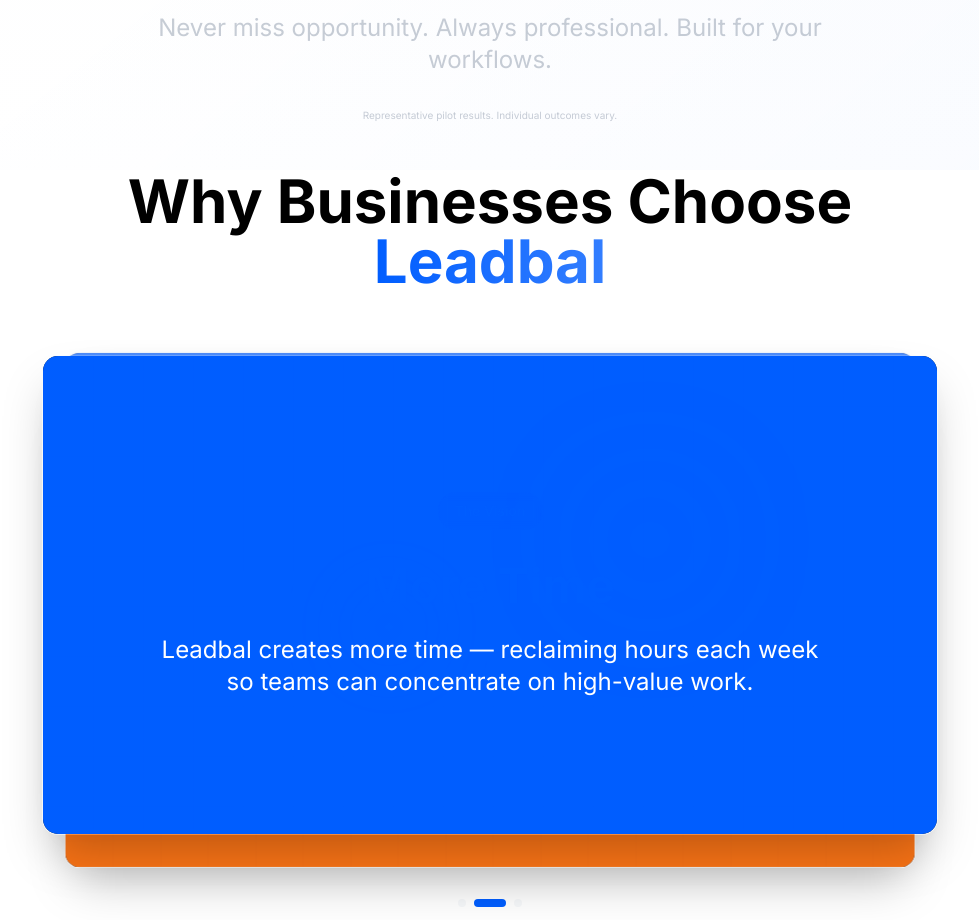
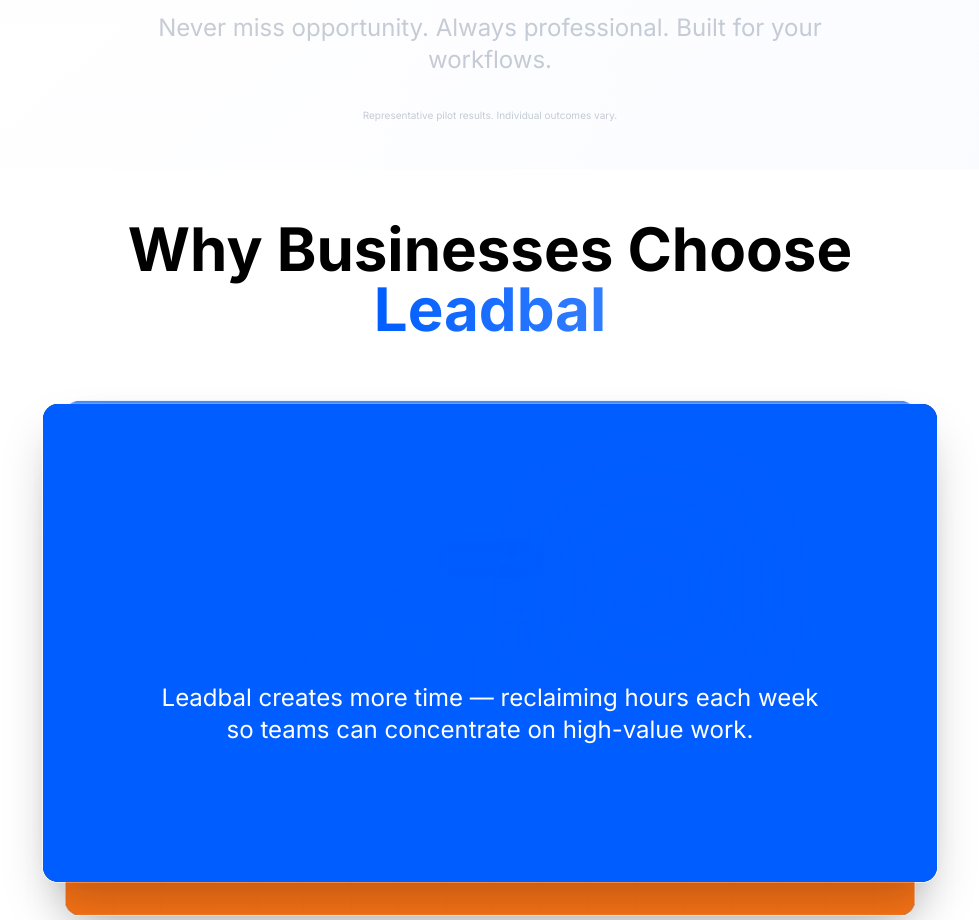
Before and after one commit to valentinafu07-cell/leadbaldemo, a React (Vite) app: page / in a window 1280 px wide. Shown: the part 1660-2580 px from the top of the page, without its empty margins (150-1129 px from the left). Built offline with nearby package versions, Linux system fonts and the light colour scheme; a web font is replaced by a local one.

Commit message:
Fix overlapping H2

```diff
--- a/src/components/WhyBusinessesChoose.tsx
+++ b/src/components/WhyBusinessesChoose.tsx
@@ -120,8 +120,8 @@ const WhyBusinessesChoose = () => {
           <div className="max-w-4xl mx-auto">
 
             {/* Section Header */}
-            <div className="text-center mb-16">
-              <h2 className="text-4xl md:text-6xl font-bold mb-6">
+            <div className="text-center mb-16 pt-16">
+              <h2 className="text-4xl md:text-6xl font-bold mb-6 mt-8">
                 Why Businesses Choose <span className="text-gradient">Leadbal</span>
               </h2>
             </div>
```
